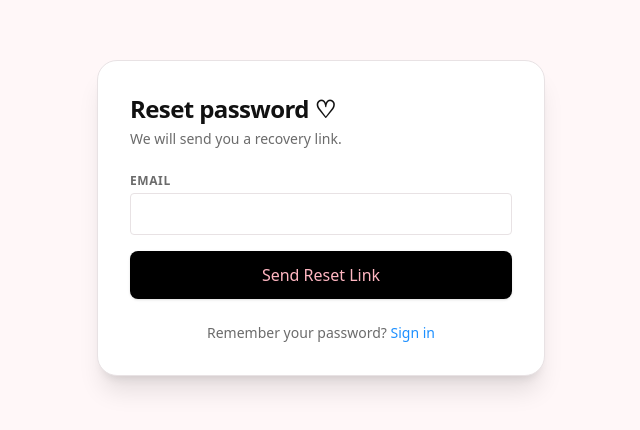
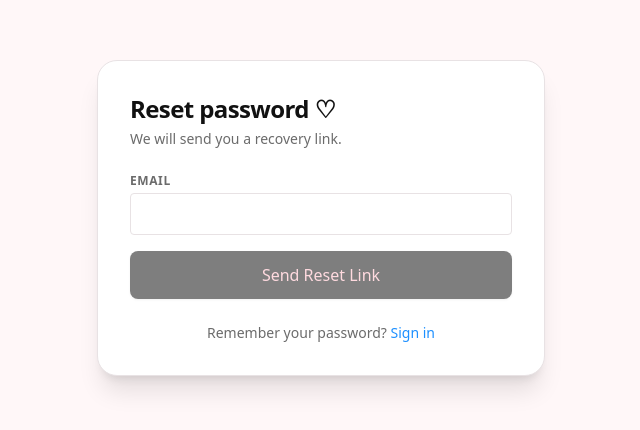
Before and after one commit to Percy-Mic/enotes, a Next.js app: page /auth/forgot-password in a window 1280 px wide. Shown: the part 182-612 px from the top of the page, without its empty margins (319-959 px from the left). Built offline with nearby package versions, Linux system fonts and the light colour scheme; no server answers.

Commit message:
feat(auth): protect password recovery with Turnstile

```diff
--- a/app/auth/forgot-password/page.tsx
+++ b/app/auth/forgot-password/page.tsx
@@ -1,14 +1,32 @@
 'use client';
 
-import React, { useState } from 'react';
+import React, { useCallback, useRef, useState } from 'react';
 import { supabase } from '@/lib/supabase/client';
 import Link from 'next/link';
+import EnotesTurnstile, { TurnstileHandle } from '@/components/auth/Turnstile';
 
 export default function ForgotPasswordPage() {
   const [email, setEmail] = useState('');
   const [message, setMessage] = useState<string | null>(null);
   const [error, setError] = useState<string | null>(null);
   const [loading, setLoading] = useState(false);
+  const [captchaToken, setCaptchaToken] = useState<string | null>(null);
+  const turnstileRef = useRef<TurnstileHandle | null>(null);
+  const turnstileSiteKey = process.env.NEXT_PUBLIC_TURNSTILE_SITE_KEY ?? '';
+
+  const handleCaptchaToken = useCallback((token: string) => {
+    setCaptchaToken(token);
+    setError(null);
+  }, []);
+
+  const handleCaptchaReset = useCallback(() => {
+    setCaptchaToken(null);
+  }, []);
+
+  const handleCaptchaError = useCallback(() => {
+    setCaptchaToken(null);
+    setError('The security check could not be completed. Please try again.');
+  }, []);
 
   const handlePasswordReset = async (e: React.FormEvent) => {
     e.preventDefault();
@@ -18,6 +36,7 @@ export default function ForgotPasswordPage() {
 
     const { error } = await supabase.auth.resetPasswordForEmail(email, {
       redirectTo: `${window.location.origin}/auth/update-password`,
+      captchaToken,
     });
 
     if (error) {
@@ -58,7 +77,7 @@ export default function ForgotPasswordPage() {
 
           <button
             type="submit"
-            disabled={loading}
+            disabled={loading || !turnstileSiteKey || !captchaToken}
             className="w-full bg-black text-[#FFB6C1] py-3 rounded-lg font-medium shadow hover:opacity-90 disabled:opacity-50 transition"
           >
             {loading ? 'Sending link...' : 'Send Reset Link'}
```
